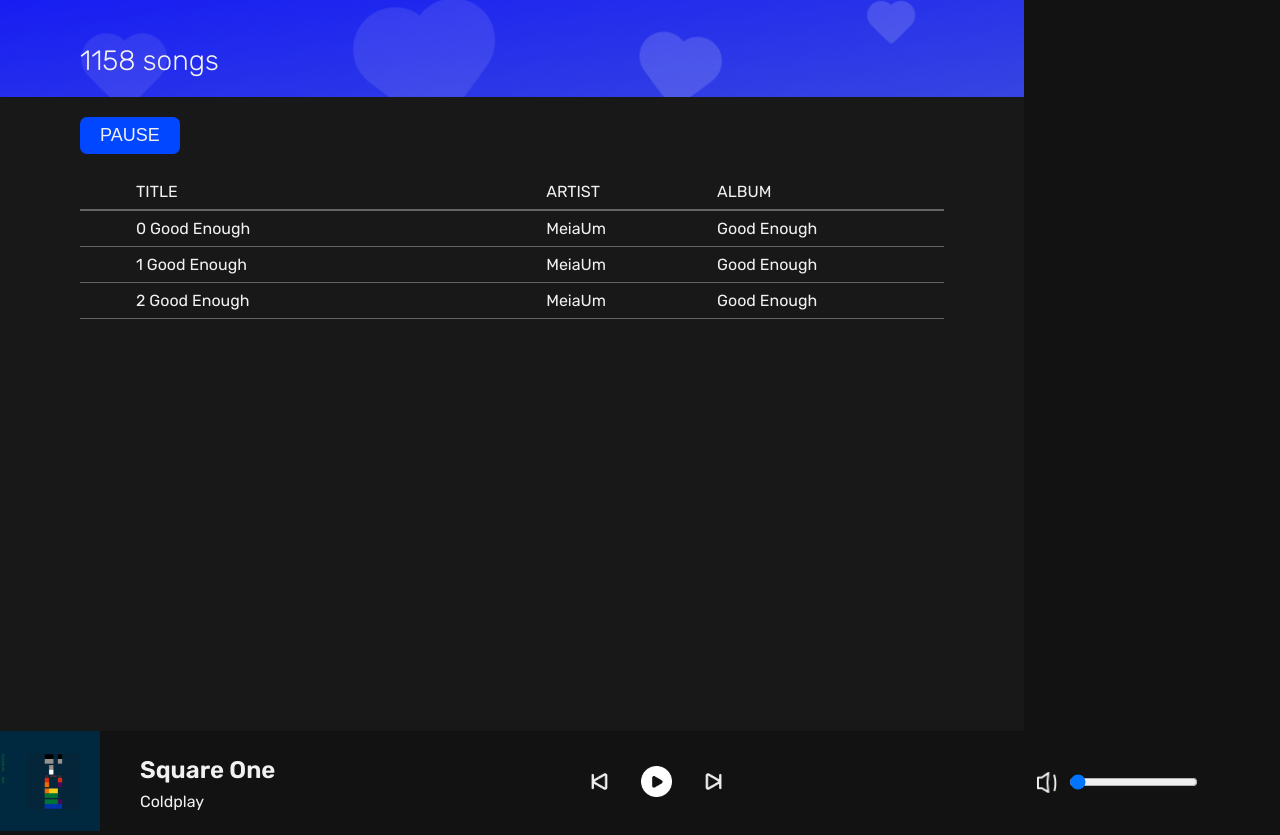
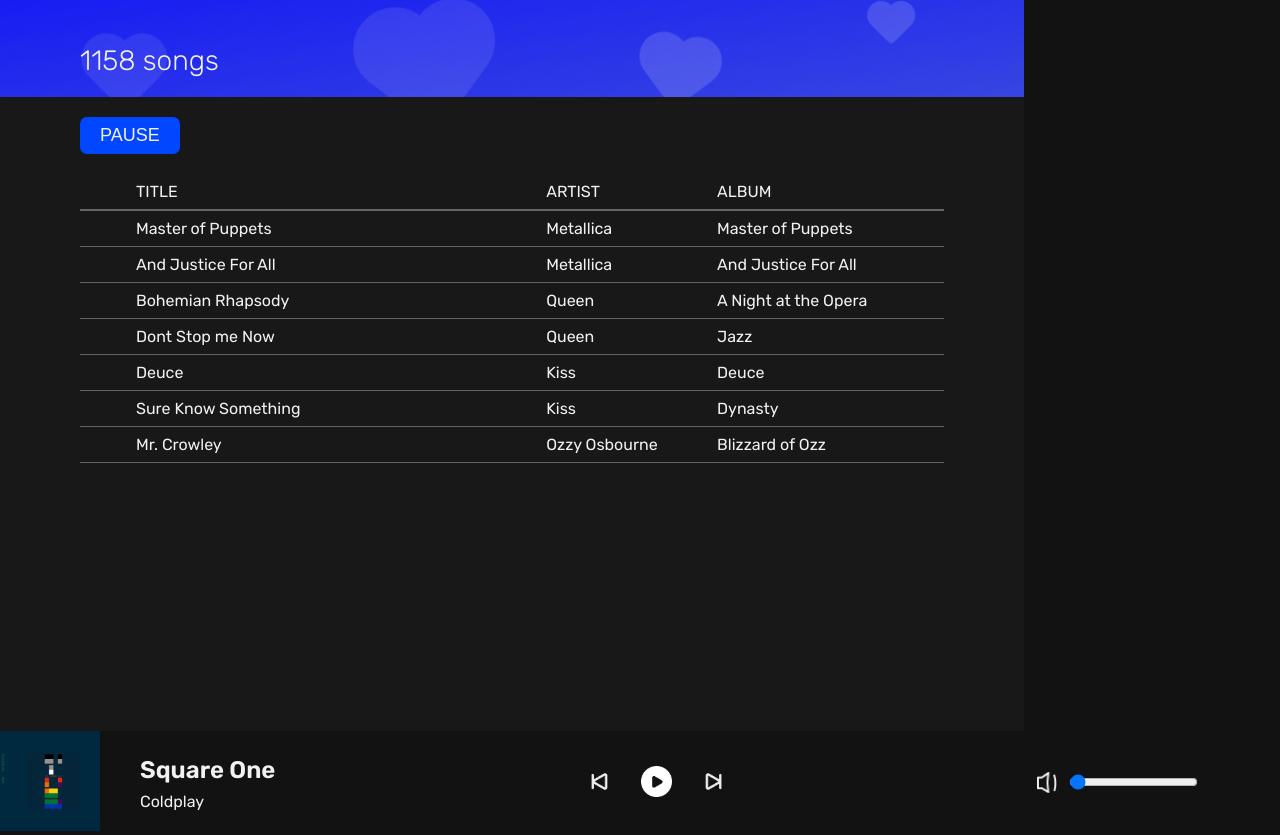
Before and after one commit to malufreirejau/kenziefy, a plain HTML site: page index.html in a window 1280 px wide. Shown: the part 826-1661 px from the top of the page. Drawn offline with Linux system fonts and the light colour scheme.

Commit message:
added js file

```diff
--- a/index.html
+++ b/index.html
@@ -6,7 +6,7 @@
         <meta charset="UTF-8">
         <title>KenzieFy Malu</title>
 
-        <link rel="shortcut icon" href="/images/favicon.ico" type="image/x-icon" />
+        <link rel="shortcut icon" href="/favicon.ico" type="image/x-icon" />
 
         <link rel="preconnect" href="https://fonts.googleapis.com">
         <link rel="preconnect" href="https://fonts.gstatic.com" crossorigin>
@@ -96,23 +96,7 @@
                     <!-- LISTA DE MUSICA -->
                     <ul class="listaMusicas">
                         <!-- MUSICA -->
-                        <li>
-                            <p class="primeiroItem">0 Good Enough</p>
-                            <p>MeiaUm</p>
-                            <p>Good Enough</p>
-                        </li>
-                        <!-- MUSICA -->
-                        <li>
-                            <p class="primeiroItem">1 Good Enough</p>
-                            <p>MeiaUm</p>
-                            <p>Good Enough</p>
-                        </li>
-                        <!-- MUSICA -->
-                        <li>
-                            <p class="primeiroItem">2 Good Enough</p>
-                            <p>MeiaUm</p>
-                            <p>Good Enough</p>
-                        </li>
+
                     </ul>
 
                 </div>
@@ -121,6 +105,8 @@
 
             <!-- PLAYER -->
             <section class="areaPlayer">
+
+                <audio src="" id="saidaAudio"></audio>
 
                 <div class="infoMusicaAtual">
 
@@ -149,6 +135,10 @@
 
         </main>
 
+        <script type="text/javascript" src="./src/js/script.js">
+
+        </script>
+
     </body>
 
 </html>
--- a/src/js/script.js
+++ b/src/js/script.js
@@ -1,20 +1,88 @@
 const baseMusicas = [
+
     {
-        'name': 'Anonymous Choir - Unus Ex Discipulis Meis',
-        'artist': 'Anonymous',
-        'path': './src/musics/Anonymous_Choir_-_Unus_Ex_Discipulis_Meis.mp3',
-        'album': 'Good Enough',
+        'name': 'Master of Puppets',
+        'artist': 'Metallica',
+        'path': './src/audio/masterofpuppets.mp3',
+        'album': 'Master of Puppets',
     },
-    {
-        'name': 'Felipe Sarro - C Schumann Scherzo in C minor Op 14',
-        'artist': 'Anonymous',
-        'path': './src/musics/Felipe_Sarro_-_11_-_C_Schumann_Scherzo_in_C_minor_Op_14.mp3',
-        'album': 'Good Enough',
+        {
+        'name': 'And Justice For All',
+        'artist': 'Metallica',
+        'path': './src/audio/andjusticeforall.mp3',
+        'album': 'And Justice For All',
     },
-    {
-        'name': 'James Scott - Frog Legs Rag 1906 piano roll',
-        'artist': 'Anonymous',
-        'path': './src/musics/James_Scott_-_01_-_Frog_Legs_Rag_1906_piano_roll.mp3',
-        'album': 'Good Enough',
+            {
+        'name': 'Bohemian Rhapsody',
+        'artist': 'Queen',
+        'path': './src/audio/bohemianrhapsody.mp3',
+        'album': 'A Night at the Opera',
+    },
+                {
+        'name': 'Dont Stop me Now',
+        'artist': 'Queen',
+        'path': './src/audio/dontstopmenow.mp3',
+        'album': 'Jazz',
+    },
+                    {
+        'name': 'Deuce',
+        'artist': 'Kiss',
+        'path': './src/audio/deucekiss.mp3',
+        'album': 'Deuce',
+    },
+                        {
+        'name': 'Sure Know Something',
+        'artist': 'Kiss',
+        'path': './src/audio/sureknowsomething.mp3',
+        'album': 'Dynasty',
+    },
+                            {
+        'name': 'Mr. Crowley',
+        'artist': 'Ozzy Osbourne',
+        'path': './src/audio/mrcrowley.mp3',
+        'album': 'Blizzard of Ozz',
     }
 ];
+
+const listaMusicas = document.querySelector('.listaMusicas');
+
+const tagAudio = document.getElementById('saidaAudio');
+const primeiraMusica = baseMusicas[0];
+tagAudio.src = primeiraMusica.path;
+console.log(tagAudio);
+
+function construirPlayList(musica, musicaId){
+    const musicaElemento = document.createElement('li');
+    const nomeMusica = document.createElement('p');
+    const nomeArtista = document.createElement('p');
+    const nomeAlbum = document.createElement('p');
+
+    musicaElemento.dataset.id = musicaId;
+
+    nomeMusica.className = 'primeiroItem';
+    nomeMusica.innerText = musica.name;
+    nomeArtista.innerText = musica.artist;
+    nomeAlbum.innerText = musica.album;
+
+    musicaElemento.appendChild(nomeMusica);
+    musicaElemento.appendChild(nomeArtista);
+    musicaElemento.appendChild(nomeAlbum);
+
+    musicaElemento.addEventListener('click', tocarMusica);
+
+    listaMusicas.appendChild(musicaElemento);
+}
+
+
+for(let contador = 0; contador < baseMusicas.length; contador++) {
+    construirPlayList(baseMusicas[contador], contador);
+}
+
+function tocarMusica(evento){
+    const elementoClicado = evento.currentTarget;
+    const musicaId = elementoClicado.dataset.id;
+
+    const musicaSelecionada = baseMusicas[musicaId];
+    tagAudio.src = musicaSelecionada.path;
+    tagAudio.play();
+}
```
Also changed, not shown: 13 other files.
